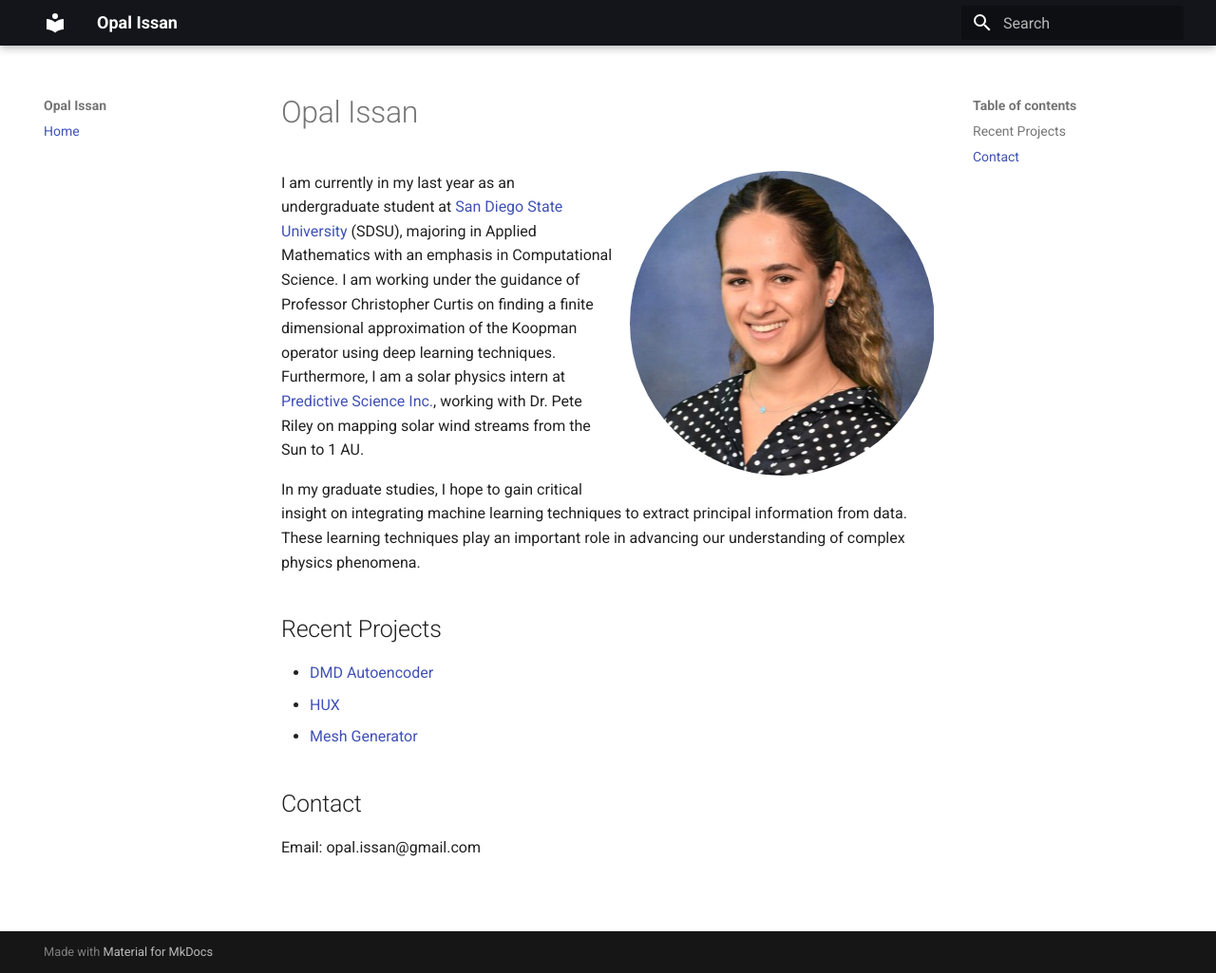
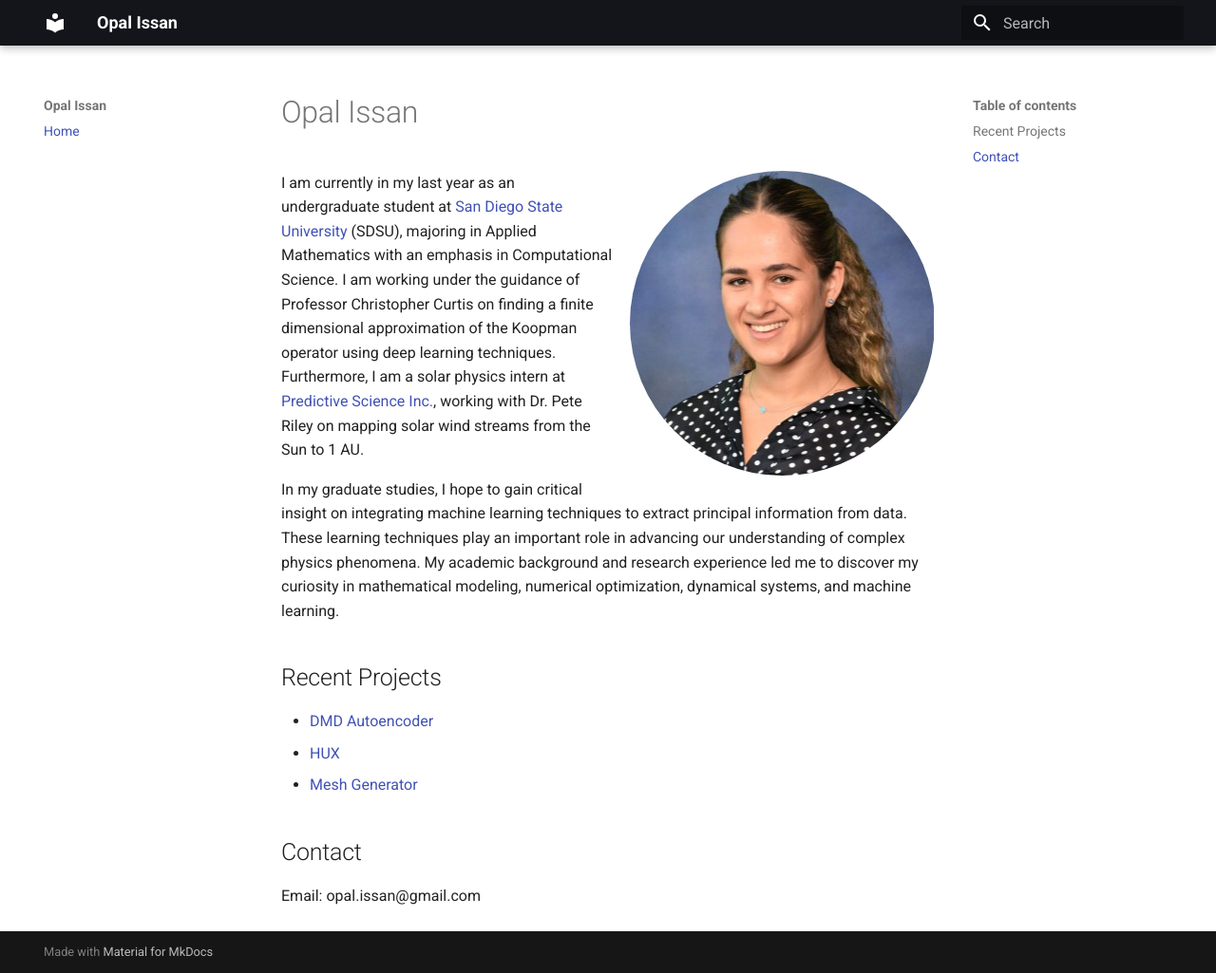
Before and after one commit to opaliss/opalissan, an MkDocs documentation site: the page built from docs/index.md, in a window 1280 px wide and 1025 px high. Shown: the whole window at 95% size. Built offline with MkDocs 1.6.1 and Material for MkDocs 9.7.7, drawn with Linux system fonts in a browser that asks for light colours.

Commit message:
update main page to include research interests.

```diff
--- a/docs/index.md
+++ b/docs/index.md
@@ -8,6 +8,7 @@ with an emphasis in Computational Science. I am working under the guidance of Pr
 Furthermore, I am a solar physics intern at [Predictive Science Inc.](https://www.predsci.com/portal/home.php), working with Dr. Pete Riley on mapping solar wind streams from the Sun to 1 AU.
 
 In my graduate studies, I hope to gain critical insight on integrating machine learning techniques to extract principal information from data. These learning techniques play an important role in advancing our understanding of complex physics phenomena.
+My academic background and research experience led me to discover my curiosity in mathematical modeling, numerical optimization, dynamical systems, and machine learning.
 
 ## Recent Projects
 - [DMD Autoencoder](https://opaliss.github.io/dmd_autoencoder/)
```
